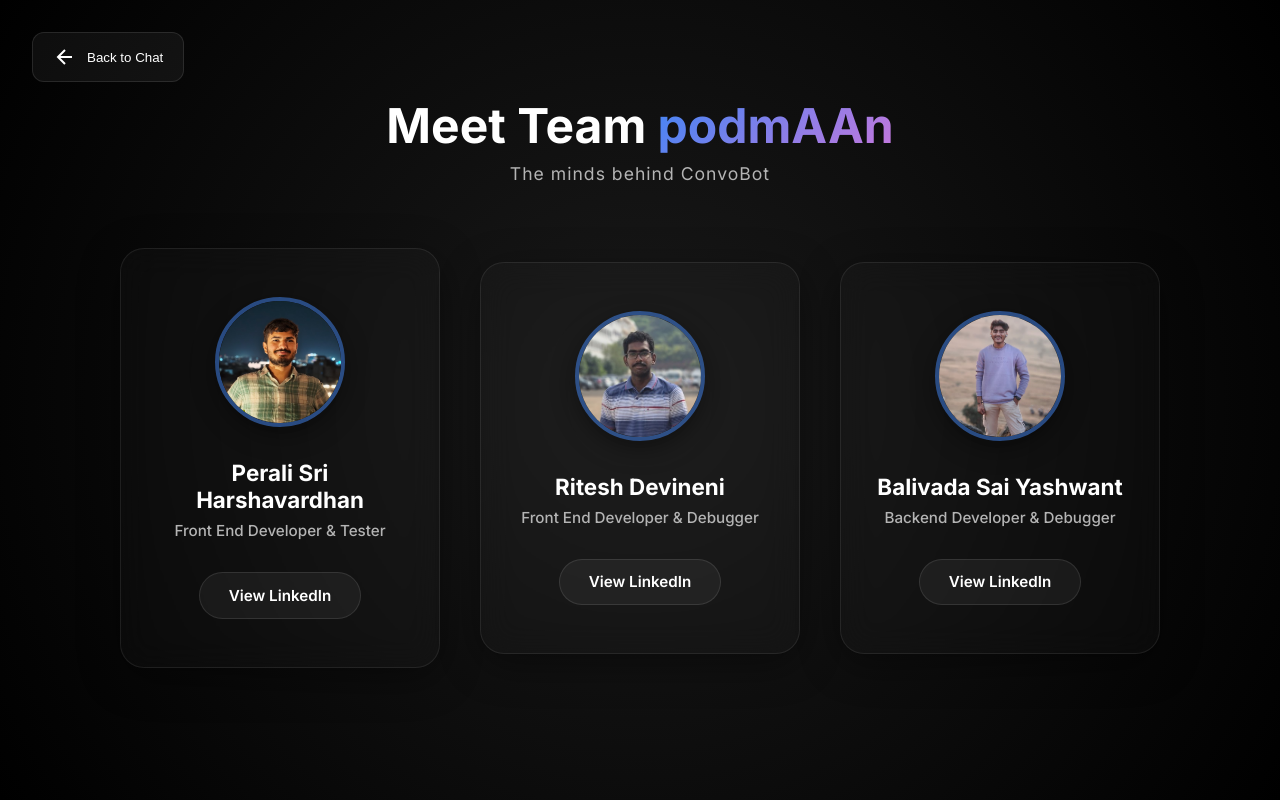
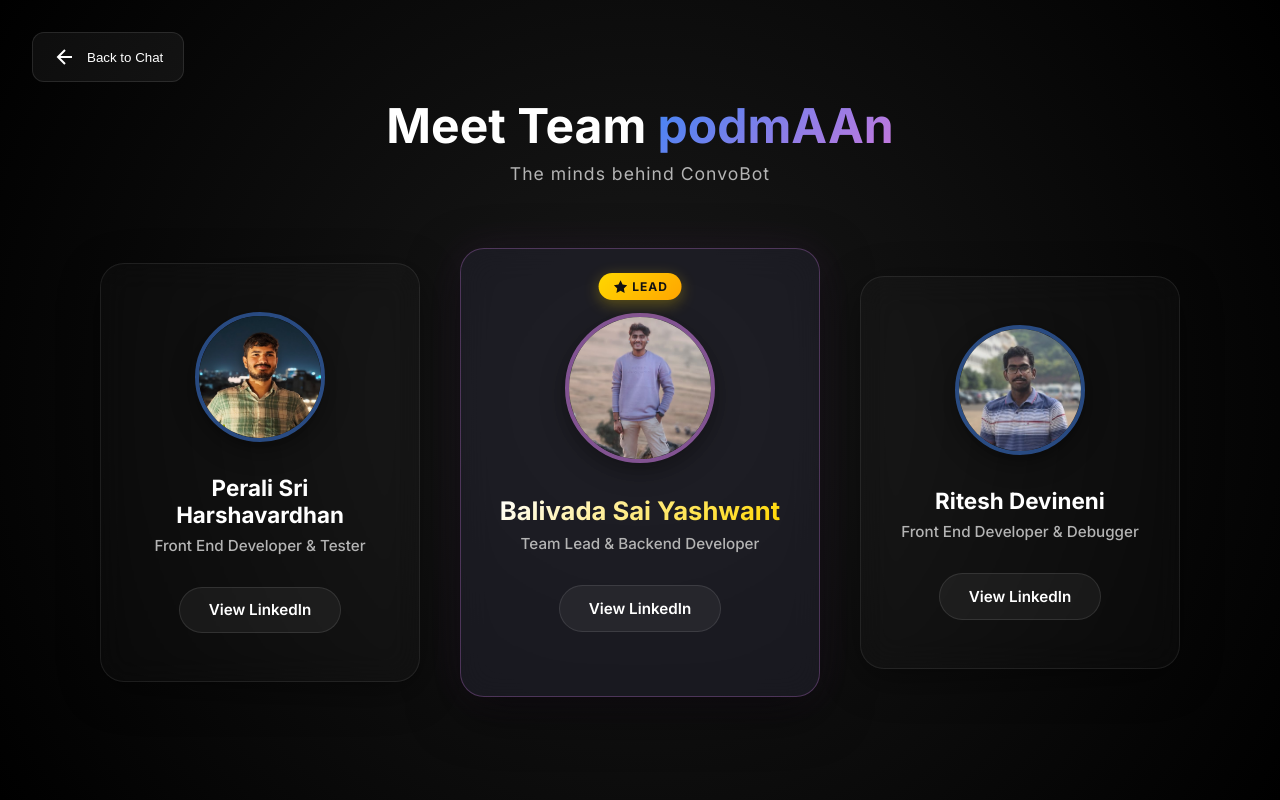
Before and after one commit to bsaiyashwant/ConvoBot, a React (Create React App) app in the folder frontend/: page /team in a window 1280 px wide. Built offline with nearby package versions, Linux system fonts and the light colour scheme; no server answers; a web font is replaced by a local one.

Commit message:
Highlight Yashwant as Team Lead with center positioning and premium gold styling

```diff
--- a/frontend/src/pages/Team.css
+++ b/frontend/src/pages/Team.css
@@ -94,11 +94,45 @@
     overflow: hidden;
 }
 
+.team-lead-card {
+    width: 360px;
+    padding: 4rem 2rem;
+    background: rgba(42, 42, 58, 0.4);
+    border-color: rgba(198, 120, 221, 0.3);
+    box-shadow: 0 15px 50px rgba(0, 0, 0, 0.6), 0 0 40px rgba(198, 120, 221, 0.1);
+    z-index: 2;
+}
+
+.team-lead-badge {
+    position: absolute;
+    top: 1.5rem;
+    left: 50%;
+    transform: translateX(-50%);
+    background: linear-gradient(135deg, #FFD700, #FFA500);
+    color: #111;
+    padding: 0.35rem 0.85rem;
+    border-radius: 20px;
+    font-size: 0.75rem;
+    font-weight: 800;
+    letter-spacing: 1px;
+    display: flex;
+    align-items: center;
+    gap: 4px;
+    box-shadow: 0 4px 15px rgba(255, 215, 0, 0.3);
+    z-index: 5;
+}
+
 .team-member-card:hover {
     transform: translateY(-15px) scale(1.02);
     background: rgba(255, 255, 255, 0.05);
     border-color: rgba(66, 133, 244, 0.4);
     box-shadow: 0 20px 50px rgba(66, 133, 244, 0.15);
+}
+
+.team-lead-card:hover {
+    transform: translateY(-20px) scale(1.03);
+    border-color: rgba(198, 120, 221, 0.6);
+    box-shadow: 0 25px 60px rgba(198, 120, 221, 0.25);
 }
 
 .card-glow {
@@ -141,8 +175,20 @@
 
 .team-member-card:hover .avatar-wrapper {
     transform: scale(1.08);
-    border-color: rgba(198, 120, 221, 0.7);
+    border-color: rgba(66, 133, 244, 0.7);
 }
+
+.team-lead-card .avatar-wrapper {
+    width: 150px;
+    height: 150px;
+    border-color: rgba(198, 120, 221, 0.6);
+}
+
+.team-lead-card:hover .avatar-wrapper {
+    transform: scale(1.1);
+    border-color: #FFD700;
+}
+
 
 .team-avatar-img {
     width: 100%;
@@ -155,6 +201,14 @@
     margin-bottom: 0.5rem;
     color: white;
     font-weight: 700;
+}
+
+.team-lead-card .card-glass-content h3 {
+    font-size: 1.6rem;
+    background: linear-gradient(135deg, white, #FFD700);
+    -webkit-background-clip: text;
+    background-clip: text;
+    -webkit-text-fill-color: transparent;
 }
 
 .card-glass-content p {
@@ -216,6 +270,13 @@
         padding: 2rem 1.5rem;
     }
 
+    .team-lead-card {
+        max-width: 340px;
+        padding: 2.5rem 1.5rem;
+        order: -1;
+        /* Always stack the leader on top for mobile */
+    }
+
     .team-header {
         margin-top: 5rem;
         margin-bottom: 2rem;
--- a/frontend/src/pages/Team.js
+++ b/frontend/src/pages/Team.js
@@ -7,19 +7,22 @@
         name: "Perali Sri Harshavardhan",
         role: "Front End Developer & Tester",
         linkedin: "https://www.linkedin.com/in/perali-sri-harsha-vardhan-3a8541325/",
-        image: "/harsha_photo.png"
+        image: "/harsha_photo.png",
+        isLead: false
+    },
+    {
+        name: "Balivada Sai Yashwant",
+        role: "Team Lead & Backend Developer",
+        linkedin: "https://www.linkedin.com/in/balivadasaiyashwant/",
+        image: "/yashwant_photo.png",
+        isLead: true
     },
     {
         name: "Ritesh Devineni",
         role: "Front End Developer & Debugger",
         linkedin: "https://www.linkedin.com/in/ritesh-devineni-aba96b286/",
-        image: "/ritesh_photo.png"
-    },
-    {
-        name: "Balivada Sai Yashwant",
-        role: "Backend Developer & Debugger",
-        linkedin: "https://www.linkedin.com/in/balivadasaiyashwant/",
-        image: "/yashwant_photo.png"
+        image: "/ritesh_photo.png",
+        isLead: false
     }
 ];
 
@@ -43,7 +46,15 @@
 
             <div className="team-grid-container">
                 {teamMembers.map((member, index) => (
-                    <div key={index} className="team-member-card">
+                    <div key={index} className={`team-member-card ${member.isLead ? 'team-lead-card' : ''}`}>
+                        {member.isLead && (
+                            <div className="team-lead-badge">
+                                <svg width="16" height="16" viewBox="0 0 24 24" fill="currentColor" stroke="none">
+                                    <path d="M12 2L15.09 8.26L22 9.27L17 14.14L18.18 21.02L12 17.77L5.82 21.02L7 14.14L2 9.27L8.91 8.26L12 2Z"></path>
+                                </svg>
+                                LEAD
+                            </div>
+                        )}
                         <div className="card-glass-content">
                             <div className="avatar-wrapper">
                                 <img src={member.image} alt={member.name} className="team-avatar-img" />
```
